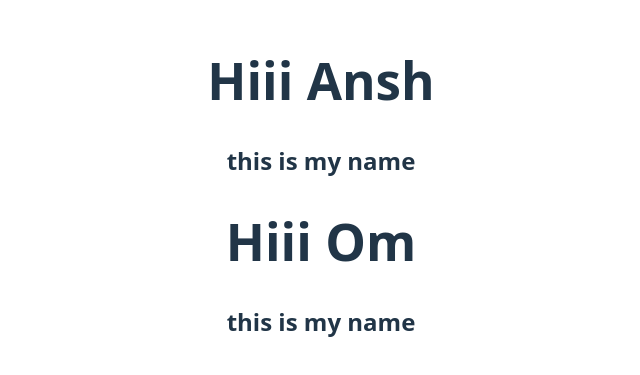
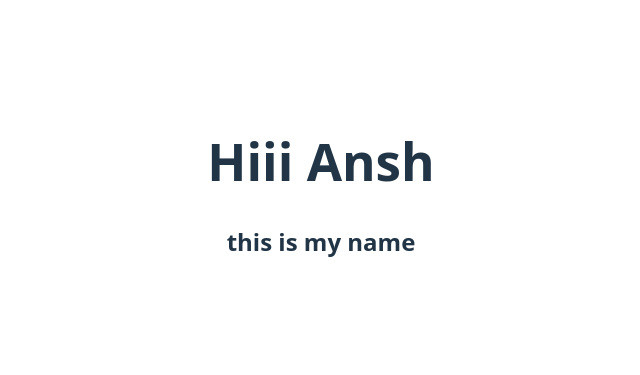
Before and after one commit to anshmahajan26/Accio, a React (Vite) app in the folder REACT/first/: page / in a window 1280 px wide. Shown: the part 211-586 px from the top of the page, without its empty margins (319-959 px from the left). Built offline with nearby package versions, Linux system fonts and the light colour scheme.

Commit message:
doen new change

```diff
--- a/REACT/first/src/App.jsx
+++ b/REACT/first/src/App.jsx
@@ -9,7 +9,7 @@ function App() {
     <>
      {/* props use this is how done */}
       <Card name="Ansh" />
-      <Card name="Om" />
+
 
 
 
```
